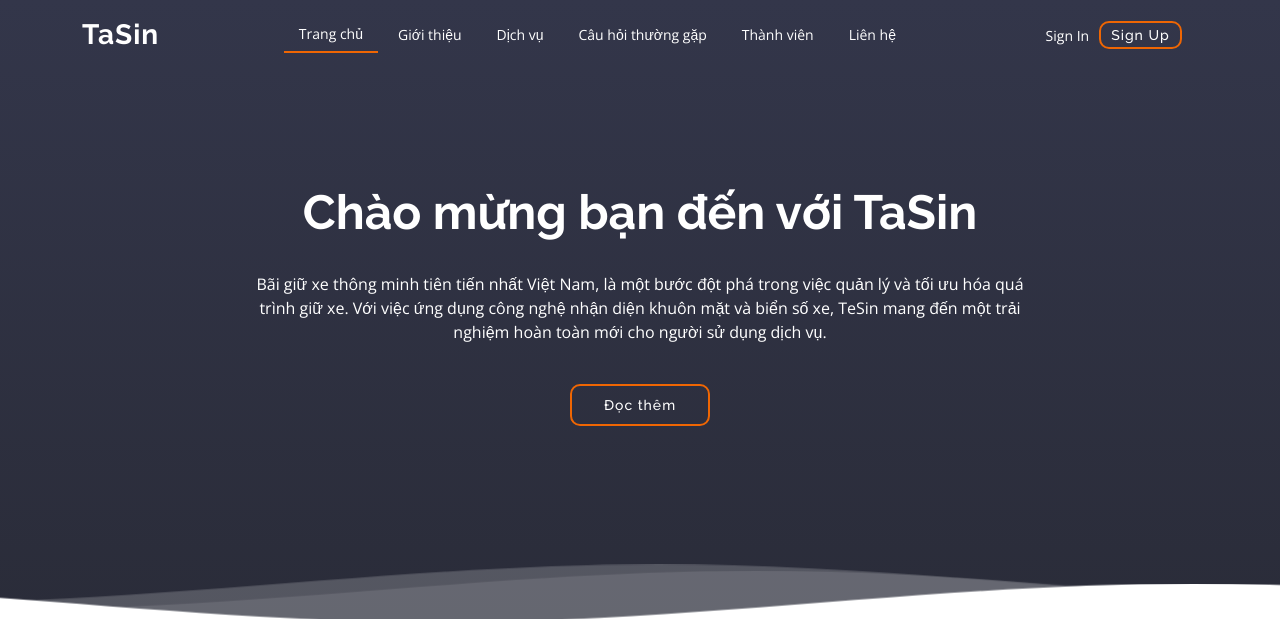
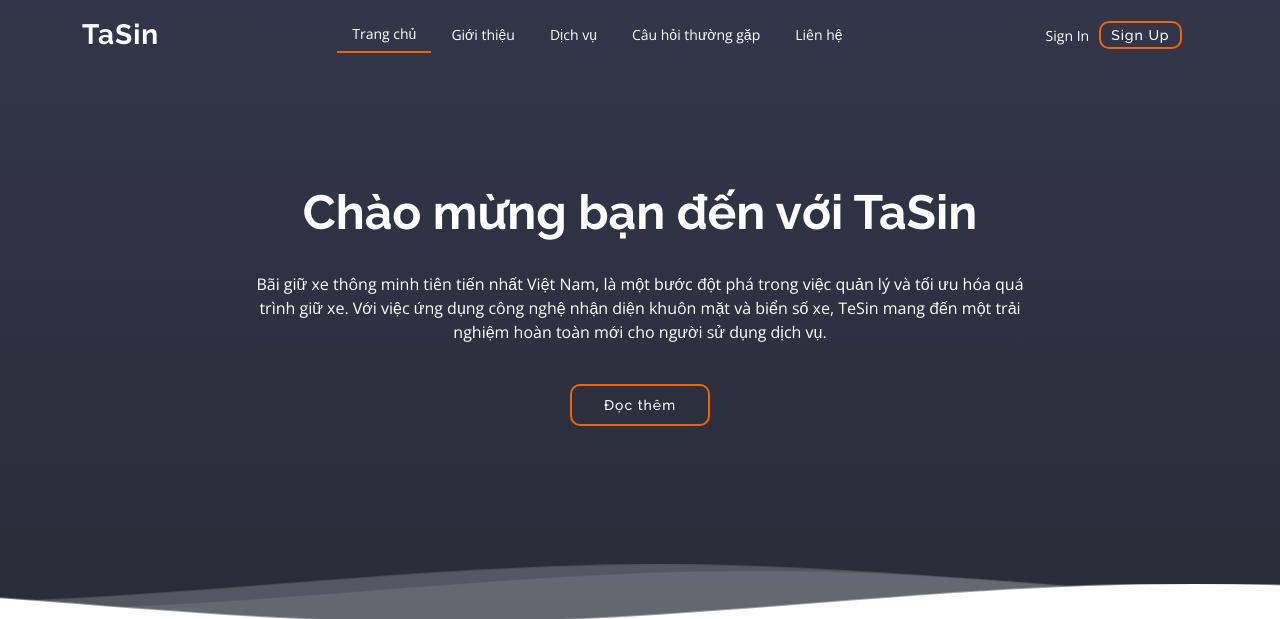
Before and after one commit to Odoo-Tangerine/flask_smart_parking, a Flask app: template flask_spp/templates/index.html in a window 1280 px wide. Shown: the top 619 px of the page. Run offline with Flask 3, Linux system fonts and the light colour scheme; the template is opened without the code that fills it, so the values that code supplies are empty; parts of the project's set-up code (start-up, migrations or seed data) failed here and were passed over; some libraries are stand-ins or nearby versions.

Commit message:
Update header.html

```diff
--- a/flask_spp/templates/header.html
+++ b/flask_spp/templates/header.html
@@ -10,7 +10,6 @@
                 <li><a class="nav-link scrollto" href="#about">Giới thiệu</a></li>
                 <li><a class="nav-link scrollto" href="#pricing">Dịch vụ</a></li>
                 <li><a class="nav-link scrollto" href="#faq">Câu hỏi thường gặp</a></li>
-                <li><a class="nav-link scrollto" href="#team">Thành viên</a></li>
                 <li><a class="nav-link scrollto" href="#contact">Liên hệ</a></li>
             </ul>
             <i class="bi bi-list mobile-nav-toggle"></i>
```
